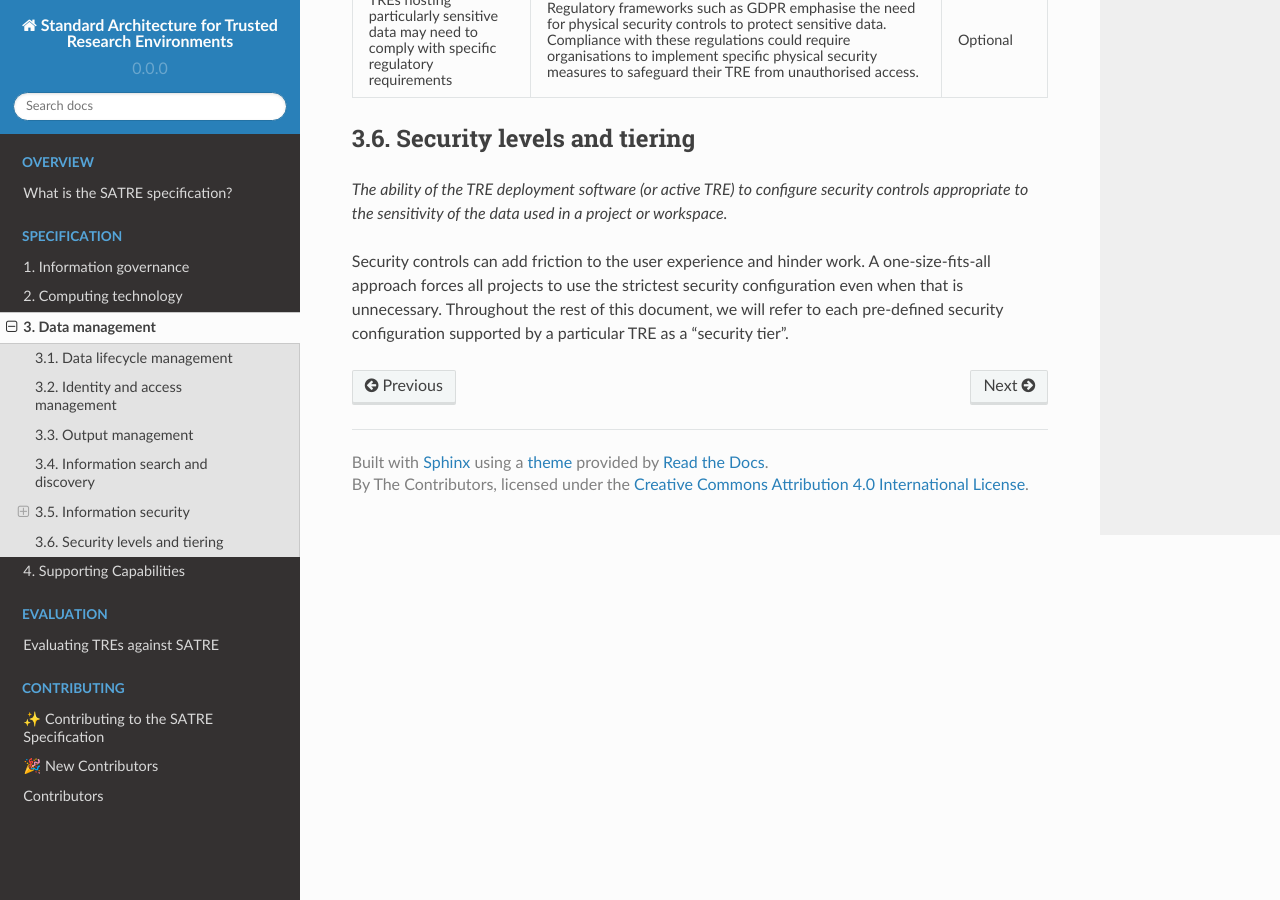
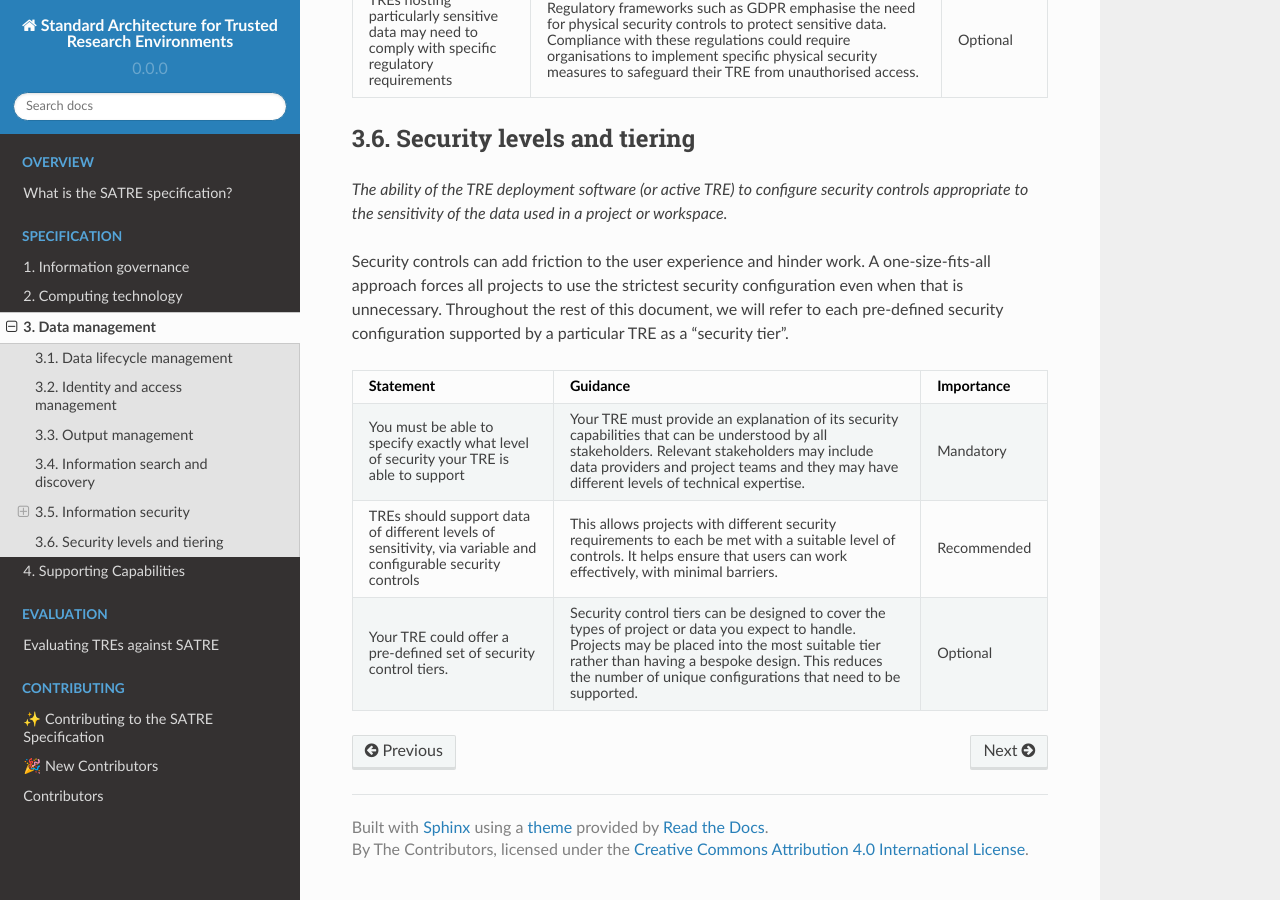
Before and after one commit to sa-tre/satre-specification, a Sphinx documentation site: the page built from docs/source/pillars/data_management.md, in a window 1280 px wide and 900 px high, scrolled down 6162 px. Built offline with Sphinx 7.4.7 and the Read the Docs theme 2.0.0, drawn with Linux system fonts in a browser that asks for light colours.

Commit message:
Correct table format

```diff
--- a/docs/source/pillars/data_management.md
+++ b/docs/source/pillars/data_management.md
@@ -293,7 +293,7 @@ Throughout the rest of this document, we will refer to each pre-defined security
   - Importance
 * - You must be able to specify exactly what level of security your TRE is able to support
   - Your TRE must provide an explanation of its security capabilities that can be understood by all stakeholders.
-  - Relevant stakeholders may include data providers and project teams and they may have different levels of technical expertise.
+    Relevant stakeholders may include data providers and project teams and they may have different levels of technical expertise.
   - Mandatory
 * - TREs should support data of different levels of sensitivity, via variable and configurable security controls
   - This allows projects with different security requirements to each be met with a suitable level of controls.
```
